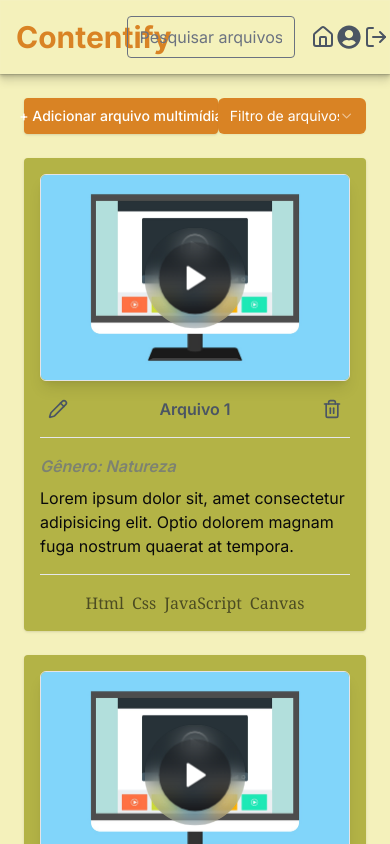
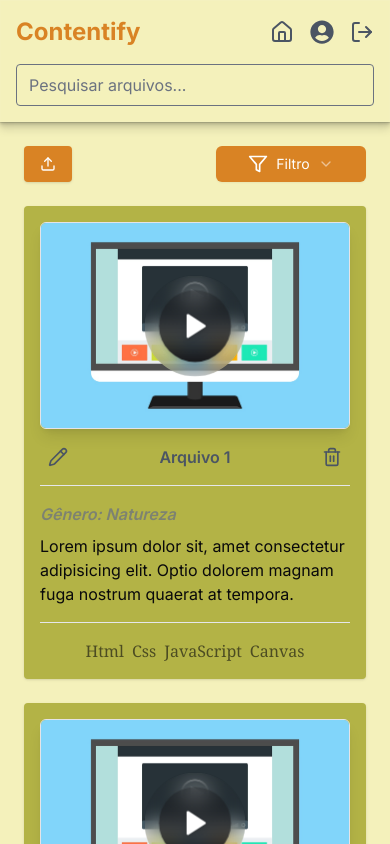
Before and after one commit to Sistema-de-Gerenciamento-Multimidia/SGM_frontend, a React (Vite) app: page /dashboard in a window 390 px wide. Shown: the top 844 px of the page. Built offline with nearby package versions, Linux system fonts and the light colour scheme; no server answers; sample sign-in values are in the browser's storage.

Commit message:
feat:reponsividade mobile

```diff
--- a/src/components/button_upload.tsx
+++ b/src/components/button_upload.tsx
@@ -15,6 +15,7 @@ import { InputFile } from "./input_file";
 import { useState, useEffect } from "react";
 import { Label } from "./ui/label";
 import { api } from "../api/token"; // Importação da instância Axios configurada
+import { Upload } from "lucide-react";
 
 // Esquema de validação com Zod
 const schema = z
@@ -25,11 +26,16 @@ const schema = z
       })
       .refine(
         (file) =>
-          ["image/jpeg", "image/png", "video/mp4", "audio/mpeg", "audio/mp3"].includes(
-            file?.type
-          ),
+          [
+            "image/jpeg",
+            "image/png",
+            "video/mp4",
+            "audio/mpeg",
+            "audio/mp3",
+          ].includes(file?.type),
         {
-          message: "Apenas arquivos JPEG, PNG, MP4, MP3 ou MPEG são permitidos.",
+          message:
+            "Apenas arquivos JPEG, PNG, MP4, MP3 ou MPEG são permitidos.",
         }
       ),
     description: z.string().min(1, { message: "A descrição é obrigatória." }),
@@ -45,7 +51,9 @@ const schema = z
     genre: z.string().optional(), // Gênero começa como opcional
   })
   .superRefine((data, ctx) => {
-    const isAudioOrVideo = ["video/mp4", "audio/mpeg", "audio/mp3"].includes(data.file?.type);
+    const isAudioOrVideo = ["video/mp4", "audio/mpeg", "audio/mp3"].includes(
+      data.file?.type
+    );
     if (isAudioOrVideo && (!data.genre || !data.genre.trim())) {
       ctx.addIssue({
         code: "custom",
@@ -133,8 +141,14 @@ export function DialogDemo() {
   return (
     <Dialog open={isDialogOpen} onOpenChange={setIsDialogOpen}>
       <DialogTrigger asChild>
-        <Button className="bg-fulvouscolor text-white px-4 py-2 rounded shadow hover:bg-fulvoushover transition-all">
-          + Adicionar arquivo multimídia
+        <Button className="bg-fulvouscolor text-white px-4 py-2 rounded shadow hover:bg-fulvoushover transition-all flex items-center gap-2">
+          <span className="hidden sm:inline-flex items-center gap-2">
+            <Upload size={20} />
+            Adicionar arquivo multimídia
+          </span>
+          <span className="sm:hidden">
+            <Upload size={20} />
+          </span>
         </Button>
       </DialogTrigger>
       <DialogContent className="sm:max-w-[425px] bg-primarylemon">
@@ -197,7 +211,9 @@ export function DialogDemo() {
                 type="text"
                 {...register("genre")}
                 className={`w-full px-3 py-2 border rounded outline-none bg-gray-200 ${
-                  isGenreEnabled ? "bg-gray-200" : "bg-gray-300 cursor-not-allowed"
+                  isGenreEnabled
+                    ? "bg-gray-200"
+                    : "bg-gray-300 cursor-not-allowed"
                 }`}
                 placeholder="Ex: Comédia, Rock, etc."
                 disabled={!isGenreEnabled}
--- a/src/components/header.tsx
+++ b/src/components/header.tsx
@@ -4,6 +4,7 @@ import { House, LogOut } from "lucide-react";
 
 export function Header() {
   const navigate = useNavigate();
+
 
   function logOut() {
     // Remove dados do sessionStorage
@@ -14,15 +15,25 @@ export function Header() {
   }
 
   return (
-    <header className="bg-primarylemon shadow-shape p-4 flex items-center justify-between">
-      <Link to="/dashboard">
-        <h1 className="text-3xl font-bold text-fulvouscolor">Contentify</h1>
+    <header className="bg-primarylemon shadow-shape p-4">
+      {/* Linha principal */}
+      <div className="flex items-center justify-between">
+        {/* Logo */}
+        <Link
+          to="/dashboard"
+          className="text-2xl sm:text-3xl font-bold text-fulvouscolor"
+        >
+          Contentify
         </Link>
+
+        {/* Input de pesquisa (apenas telas grandes) */}
         <input
           type="text"
           placeholder="Pesquisar arquivos..."
-        className="flex-grow mx-4 px-3 py-2 rounded border border-gray-500 bg-transparent text-gray-500 placeholder-gray-500 focus:outline-none focus:border-fulvoushover"
+          className="hidden sm:block w-full sm:w-auto sm:flex-grow mx-4 px-3 py-2 rounded border border-gray-500 bg-transparent text-gray-500 placeholder-gray-500 focus:outline-none focus:border-fulvoushover"
         />
+
+        {/* Ícones alinhados (visível em todas as telas) */}
         <div className="flex items-center space-x-4">
           <Link to="/dashboard">
             <House className="text-gray-600 text-2xl cursor-pointer hover:text-fulvoushover" />
@@ -34,6 +45,16 @@ export function Header() {
             <LogOut className="text-gray-600 text-2xl cursor-pointer hover:text-fulvoushover" />
           </button>
         </div>
+      </div>
+
+      {/* Input de pesquisa no mobile */}
+      <div className="mt-4 sm:hidden">
+        <input
+          type="text"
+          placeholder="Pesquisar arquivos..."
+          className="w-full px-3 py-2 rounded border border-gray-500 bg-transparent text-gray-500 placeholder-gray-500 focus:outline-none focus:border-fulvoushover"
+        />
+      </div>
     </header>
   );
 }
--- a/src/components/perfil_galeria.tsx
+++ b/src/components/perfil_galeria.tsx
@@ -5,7 +5,7 @@ import { FileInfomations } from "@/components/file_infomations";
 
 export function Galeria() {
   return (
-    <div className="grid grid-cols-2 md:grid-cols-3 lg:grid-cols-4 gap-4">
+    <div className="grid grid-cols-1 md:grid-cols-3 lg:grid-cols-4 gap-4">
       {[...Array(8)].map((_, index) => (
         <div
           key={index}
--- a/src/components/select_file_filter.tsx
+++ b/src/components/select_file_filter.tsx
@@ -7,12 +7,14 @@ import {
   SelectTrigger,
   SelectValue,
 } from "@/components/ui/select";
+import { Filter } from "lucide-react";
 
 export function SelectDemo() {
   return (
     <Select>
-      <SelectTrigger className="w-[180px] bg-fulvouscolor text-white hover:bg-fulvoushover transition-all border-none focus:ring-2 focus:ring-offset-2 focus:ring-fulvoushover">
-        <SelectValue placeholder="Filtro de arquivos" />
+      <SelectTrigger className="w-[150px] bg-fulvouscolor gap-2 text-white hover:bg-fulvoushover transition-all border-none focus:ring-2 focus:ring-offset-2 focus:ring-fulvoushover flex items-center justify-center">
+        <Filter size={20} />
+        <SelectValue placeholder="Filtro" />
       </SelectTrigger>
       <SelectContent className="bg-primarylemon">
         <SelectGroup>
--- a/src/pages/inicialpagelogin.tsx
+++ b/src/pages/inicialpagelogin.tsx
@@ -5,10 +5,11 @@ export function InicialPageLogin() {
 
   return (
     <div className="flex w-full h-screen bg-primarylemon">
-      <div className="w-[60%] flex items-center justify-center">
+      <div className="hidden  md:w-[60%] md:flex items-center justify-center">
         <img className="w-full h-full object-cover" src={Logo} alt="capa" />
       </div>
-      <div className="w-[40%] text-white flex items-center justify-center">
+      <div className="w-full flex flex-col gap-10 items-center justify-center md:w-[40%] text-white sm:flex sm:items-center sm:justify-center sm:flex-col sm:gap-10">
+        <p className="text-fulvouscolor font-bold text-5xl">Contentify</p>
         <div className="shadow-shape rounded-md w-[60%] h-auto bg-slate-200 p-6 flex flex-col items-center space-y-4">
           {/* Cabeçalho do Card */}
           <div className="flex flex-col items-center space-y-1">
--- a/src/pages/inicialpageregister.tsx
+++ b/src/pages/inicialpageregister.tsx
@@ -5,10 +5,10 @@ export function InicialPageRegister() {
 
   return (
     <div className="flex w-full h-screen bg-primarylemon">
-      <div className="w-[60%] flex items-center justify-center">
+      <div className="hidden  md:w-[60%] md:flex items-center justify-center">
         <img className="w-full h-full object-cover" src={Logo} alt="capa" />
       </div>
-      <div className="w-[40%] text-white flex items-center justify-center">
+      <div className="w-full flex items-center justify-center md:w-[40%] text-white md:flex md:items-center md:justify-center md:flex-col md:gap-10">
         <div className="shadow-shape rounded-md w-[60%] h-auto bg-slate-200 p-6 flex flex-col items-center space-y-4">
           {/* Cabeçalho do Card */}
           <div className="flex flex-col items-center space-y-1">
```
Lines whose indentation alone changed are shown as unchanged.
